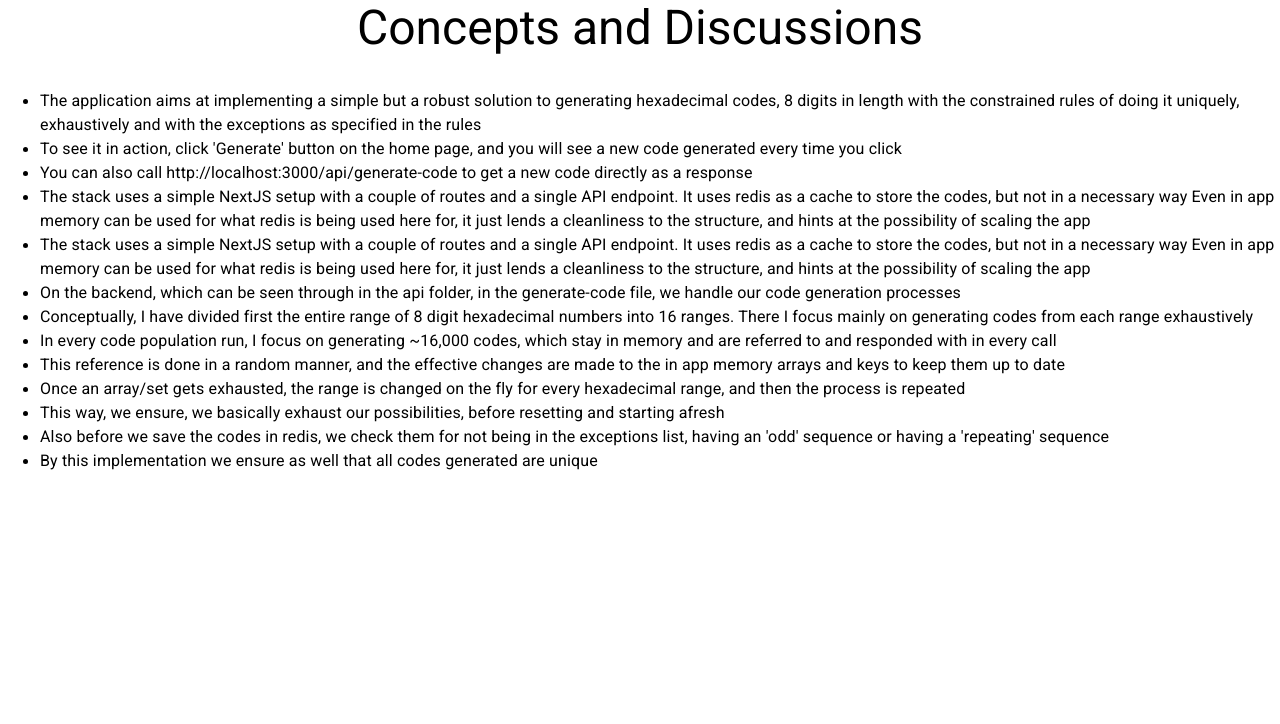
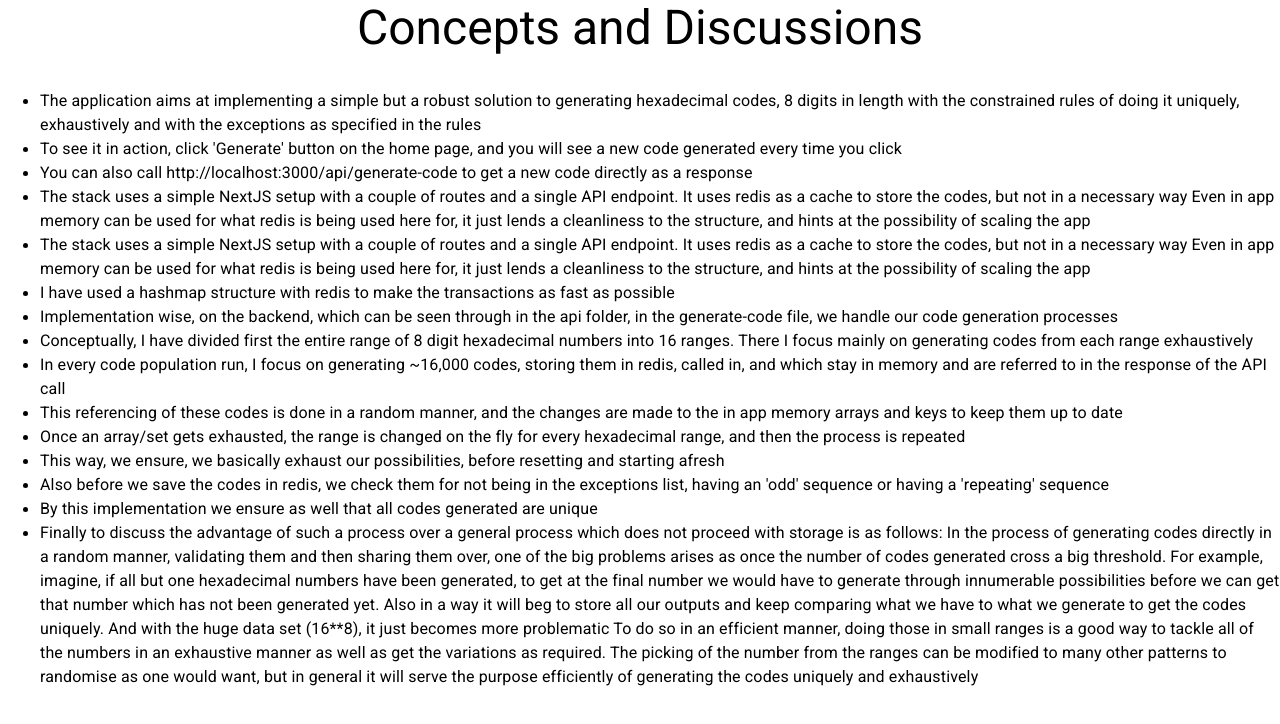
Before and after one commit to harzkr/hexcode-generator, a Next.js app: page /concept in a window 1280 px wide. Shown: the top 724 px of the page. Built offline with nearby package versions, Linux system fonts and the light colour scheme.

Commit message:
Update concepts

```diff
--- a/pages/concept.js
+++ b/pages/concept.js
@@ -43,8 +43,13 @@ export default function Concept() {
           </Typography>
         </li>
         <li>
+            <Typography>
+                I have used a hashmap structure with redis to make the transactions as fast as possible
+            </Typography>
+        </li>
+        <li>
           <Typography>
-            On the backend, which can be seen through in the api folder, in the generate-code file, we handle our code generation processes
+            Implementation wise, on the backend, which can be seen through in the api folder, in the generate-code file, we handle our code generation processes
           </Typography>
         </li>
         <li>
@@ -54,12 +59,12 @@ export default function Concept() {
         </li>
         <li>
           <Typography>
-            In every code population run, I focus on generating ~16,000 codes, which stay in memory and are referred to and responded with in every call
+            In every code population run, I focus on generating ~16,000 codes, storing them in redis, called in, and which stay in memory and are referred to in the response of the API call
           </Typography>
         </li>
         <li>
           <Typography>
-            This reference is done in a random manner, and the effective changes are made to the in app memory arrays and keys to keep them up to date
+            This referencing of these codes is done in a random manner, and the changes are made to the in app memory arrays and keys to keep them up to date
           </Typography>
         </li>
         <li>
@@ -82,6 +87,17 @@ export default function Concept() {
                 By this implementation we ensure as well that all codes generated are unique
             </Typography>
         </li>
+        <li>
+            <Typography>
+                Finally to discuss the advantage of such a process over a general process which does not proceed with storage is as follows:
+                In the process of generating codes directly in a random manner, validating them and then sharing them over, one of the big problems arises as once the number of codes generated
+                cross a big threshold. For example, imagine, if all but one hexadecimal numbers have been generated, to get at the final number
+                we would have to generate through innumerable possibilities before we can get that number which has not been generated yet. Also in a way it will beg to store all our outputs
+                and keep comparing what we have to what we generate to get the codes uniquely. And with the huge data set (16**8), it just becomes more problematic To do so in an efficient manner, doing those in small ranges is a good way to tackle all of the numbers
+                in an exhaustive manner as well as get the variations as required. The picking of the number from the ranges can be modified to many other patterns to randomise as one would want, but in general
+                it will serve the purpose efficiently of generating the codes uniquely and exhaustively
+            </Typography>
+        </li>
       </ul>
     </div>
   );
```
